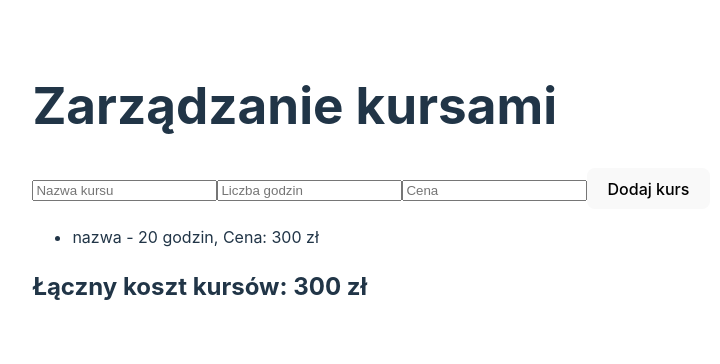
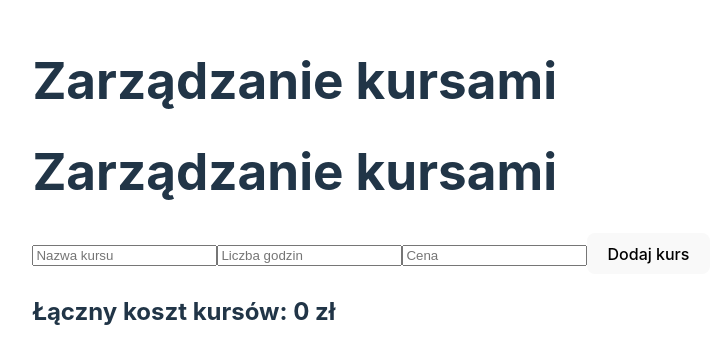
Before and after one commit to lukas-sikora/zadania-react, a React (Vite) app in the folder react-training/: page / in a window 1280 px wide. Shown: the part 216-580 px from the top of the page, without its empty margins (269-989 px from the left). Built offline with nearby package versions, Linux system fonts and the light colour scheme.

Commit message:
use-memo-task/1-solution

```diff
--- a/react-training/src/components/CourseMenager.jsx
+++ b/react-training/src/components/CourseMenager.jsx
@@ -1,12 +1,34 @@
+import { useState, useMemo } from "react";
+
 const CourseManager = () => {
+  const [courses, setCourses] = useState([]);
+
+  const addCourse = (course) => {
+    setCourses((prevCourses) => [...prevCourses, course]);
+  };
+
+  const totalCost = useMemo(
+    () => courses.reduce((sum, course) => sum + course.price, 0),
+    [courses]
+  );
+
+  const handleSubmit = (event) => {
+    event.preventDefault();
+
+    const { name, hours, price } = event.target.elements;
+
+    addCourse({
+      name: name.value,
+      hours: parseInt(hours.value, 10),
+      price: parseFloat(price.value),
+    });
+    event.target.reset();
+  };
+
   return (
     <>
-      <form
-        onSubmit={(event) => {
-          event.preventDefault();
-          event.target.reset();
-        }}
-      >
+      <h1>Zarządzanie kursami</h1>
+      <form onSubmit={handleSubmit}>
         <input name="name" type="text" placeholder="Nazwa kursu" required />
         <input
           name="hours"
@@ -18,9 +40,13 @@ const CourseManager = () => {
         <button type="submit">Dodaj kurs</button>
       </form>
       <ul>
-        <li>nazwa - 20 godzin, Cena: 300 zł</li>
+        {courses.map(({ name, hours, price }, index) => (
+          <li key={index}>
+            {name} - {hours} godzin, Cena: {price} zł
+          </li>
+        ))}
       </ul>
-      <h2>Łączny koszt kursów: 300 zł</h2>
+      <h2>Łączny koszt kursów: {totalCost} zł</h2>
     </>
   );
 };
```
